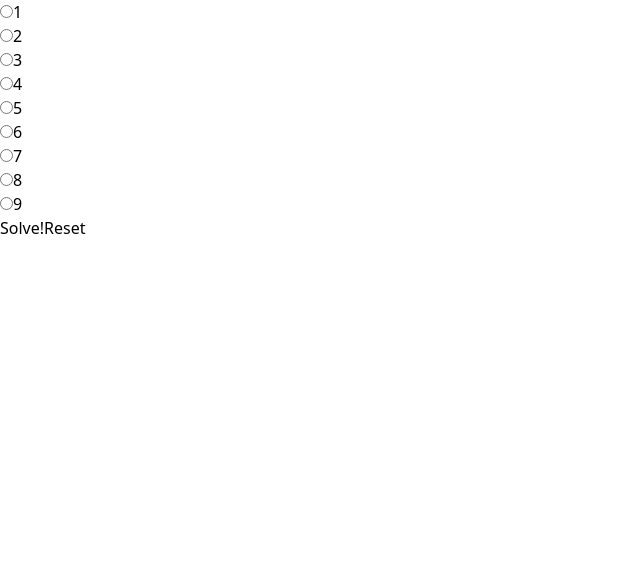
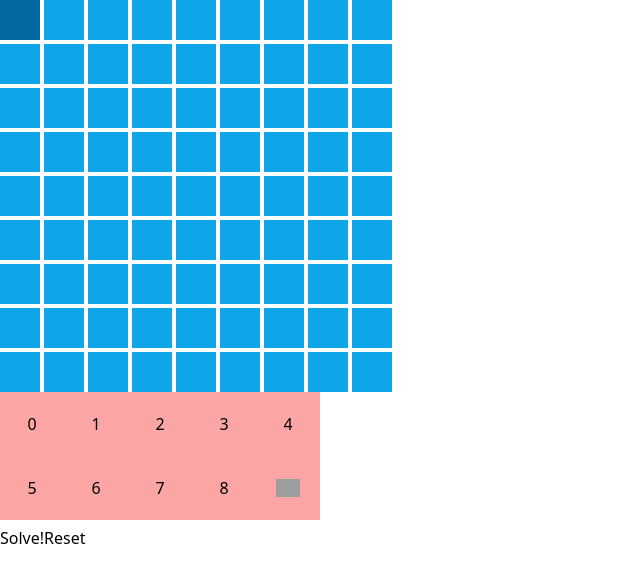
Before and after one commit to liamwm/sudoku-solver, a React app: page / in a window 1280 px wide. Shown: the top 582 px of the page, without its empty margins (0-640 px from the left). Built offline with nearby package versions, Linux system fonts and the light colour scheme; grey boxes are pictures that could not be loaded; the HTML template or start-up script is replaced by a standard one.

Commit message:
add basic tailwind styling

```diff
--- a/package.json
+++ b/package.json
@@ -3,7 +3,7 @@
   "version": "0.1.0",
   "private": true,
   "scripts": {
-    "dev": "npx webpack --mode development && node server.js"
+    "dev": "npx webpack serve"
   },
   "dependencies": {
     "react": "^18.3.1",
@@ -14,6 +14,7 @@
     "@babel/core": "^7.24.9",
     "@babel/preset-env": "^7.24.8",
     "@babel/preset-react": "^7.24.7",
+    "autoprefixer": "^10.4.19",
     "babel-loader": "^9.1.3",
     "css-loader": "^7.1.2",
     "express": "^4.19.2",
--- a/postcss.config.js
+++ b/postcss.config.js
@@ -1,7 +1,6 @@
-const tailwindcss = require('tailwindcss');
 module.exports = {
-  plugins: [
-    'postcss-preset-env',
-    tailwindcss
-  ],
-};
+  plugins: {
+    tailwindcss: {},
+    autoprefixer: {},
+  }
+}
--- a/src/App.js
+++ b/src/App.js
@@ -3,9 +3,11 @@ import { useEffect, useState, useRef } from 'react';
 
 function App() {
   const [squareValues, setSquareValues] = useState(Array(81).fill(" "));
-  const [numberBrushValue, setNumberBrushValue] = useState("9");
+  const [brushValue, setBrushValue] = useState("9");
   const [status, setStatus] = useState("");
   const swipl = useRef();
+  const paletteOptions = ([...Array(9).keys()].map(x => x.toString()));
+  paletteOptions.push("Erase");
 
   const preparePuzzleInput = (squareValues) => {
     const underscored = squareValues.map(x => {
@@ -35,21 +37,15 @@ function App() {
 
   const onClickPuzzleCell = async (cellNumber) => {
     const newSquareValues = Array.from(squareValues);
-    newSquareValues[cellNumber] = numberBrushValue;
+    const newValue = (brushValue === "Erase") ? " " : brushValue;
+    newSquareValues[cellNumber] = newValue;
     setSquareValues(newSquareValues);
   }
 
   const onChangeNumberRadio = async (event, radioId) => {
-    const newNumberBrushValue = radioId.toString();
-    setNumberBrushValue(newNumberBrushValue);
+    const newBrushValue = radioId;
+    setBrushValue(newBrushValue);
   }
-
-  const numberRadios = [...Array(9).keys()].map(x =>
-    <div className="Number-radio">
-      <input type="radio" id={x+1} name="number-radio" onChange={(e) => onChangeNumberRadio(e, x+1)}/>
-      <label for={x+1}>{x+1}</label>
-    </div>
-  );
 
   const solvePuzzle = async () => {
     const puzzleInput = preparePuzzleInput(squareValues);
@@ -73,11 +69,24 @@ function App() {
 
   return (
     <div className="App">
-        <div className="Puzzle-grid">
-          {[...Array(squareValues.length).keys()].map(x => <div className="Puzzle-cell" key={x} onClick={() => onClickPuzzleCell(x)}>{squareValues[x]}</div>)}
+        <div className="grid grid-cols-9 size-fit gap-1">
+          {[...Array(squareValues.length).keys()].map(x =>
+            <div className="size-10 bg-sky-500 hover:bg-sky-700 place-content-center" key={x} onClick={() => onClickPuzzleCell(x)}>
+              <p className="text-center">{squareValues[x]}</p>
+            </div>
+          )}
         </div>
-        <div className="Number-radios">
-          {numberRadios}
+        <div className="grid grid-cols-5 size-fit">
+          {paletteOptions.map(x =>
+            <div key={x}>
+              <input type="radio" id={x} name="editor-palette" className="hidden peer" onChange={(e) => onChangeNumberRadio(e, x)}/>
+              <label className="inline-flex bg-red-300 hover:bg-red-400 peer-checked:bg-red-500" htmlFor={x}>
+                <div className="size-16 place-content-center">
+                  {x === "Erase" ? <img src="eraser.svg" className="p-5"/> : <p className="text-center">{x}</p>}
+                </div>
+              </label>
+            </div>
+          )}
         </div>
         <button type="button" onClick={solvePuzzle}>Solve!</button>
         <button type="button" onClick={resetPuzzle}>Reset</button>
--- a/tailwind.config.js
+++ b/tailwind.config.js
@@ -1,6 +1,6 @@
 /** @type {import('tailwindcss').Config} */
 module.exports = {
-  content: ['./dist/*.{html,js}'],
+  content: ["./src/**/*.{html,js}"],
   theme: {
     extend: {},
   },
```
Also changed, not shown: server.js (deleted, +0 -10 lines), 2 other files (tests, documents, lock files or other folders).
